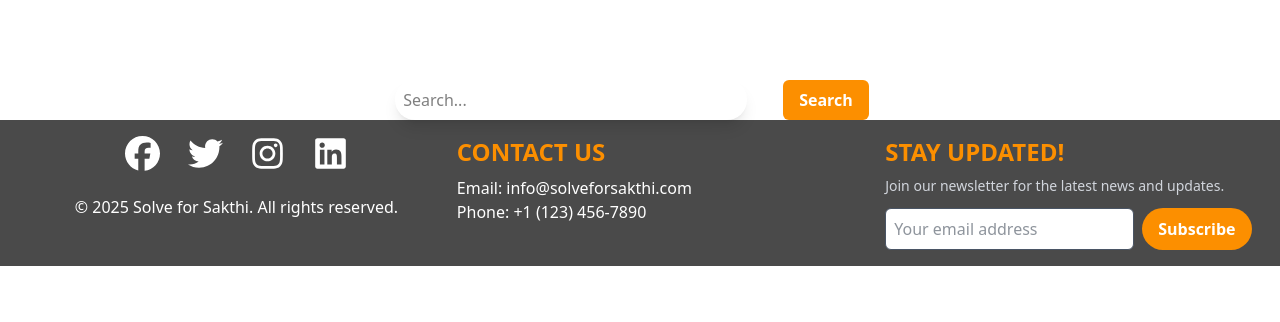
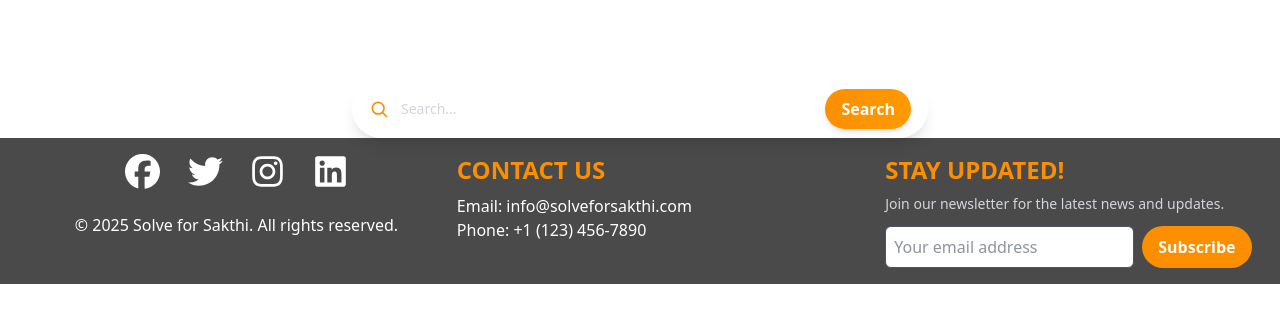
Before and after one commit to damodara2006/Project_SFS, a React (Vite) app in the folder frontend/: page / in a window 1280 px wide. Shown: the top 322 px of the page. Built offline with nearby package versions, Linux system fonts and the light colour scheme.

Commit message:
feat: enhance SearchBar component with improved styling and layout

```diff
--- a/frontend/src/components/SearchBar.jsx
+++ b/frontend/src/components/SearchBar.jsx
@@ -16,12 +16,29 @@ const SearchBar = () => {
   // JSX for Search Bar
   return (
     <>
-      <div className="search-bar flex items-center justify-center gap-5 w-[30 rem]">
-        <input
-          type="text" placeholder="Search..."
-          className="w-88 h-10 focus:outline-gray-200 bg-white backdrop-blur-xl p-2 rounded-3xl shadow-lg "
-          onChange={onChange()} />
-        <button type="submit" className="bg-[#fc8f00] text-white font-semibold py-2 rounded-md mx-4 p-4 hover:bg-amber-600" onClick={handleSearch}>Search</button>
+      <div className="w-full flex justify-center">
+        <div className="flex items-center gap-3 w-full max-w-xl bg-white/20 backdrop-blur-md border border-white/10 rounded-full px-4 py-2 shadow-lg transition-shadow hover:shadow-xl focus-within:ring-2 focus-within:ring-amber-300">
+          <div className="flex items-center gap-3 flex-1">
+            <svg className="w-5 h-5 text-[#fc8f00] flex-shrink-0" xmlns="http://www.w3.org/2000/svg" fill="none" viewBox="0 0 24 24" stroke="currentColor" strokeWidth="2" aria-hidden="true">
+              <path strokeLinecap="round" strokeLinejoin="round" d="M21 21l-4.35-4.35M11 18a7 7 0 100-14 7 7 0 000 14z" />
+            </svg>
+            <input
+              type="text"
+              placeholder="Search..."
+              aria-label="Search"
+              className="w-full bg-transparent placeholder-gray-300 text-gray-900 focus:outline-none text-sm"
+              onChange={onChange()}
+            />
+          </div>
+
+          <button
+            type="submit"
+            onClick={handleSearch}
+            className="ml-2 bg-gradient-to-r from-[#fc8f00] to-amber-500 text-white font-semibold py-2 px-4 rounded-full shadow-md hover:scale-105 transform transition-all duration-150"
+          >
+            Search
+          </button>
+        </div>
       </div>
     </>
   )
```
Also changed, not shown: 1 other file (tests, documents, lock files or other folders).
